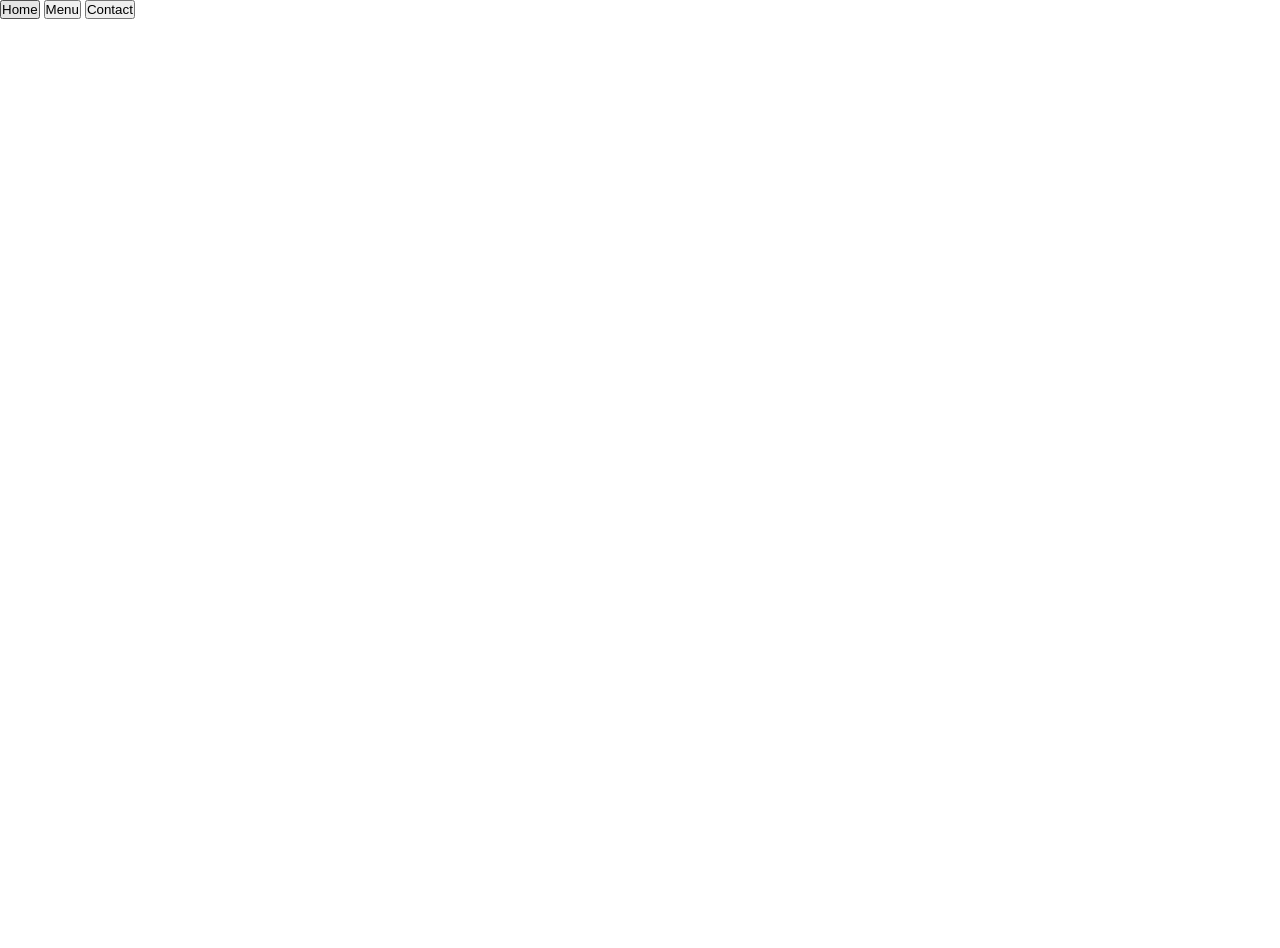
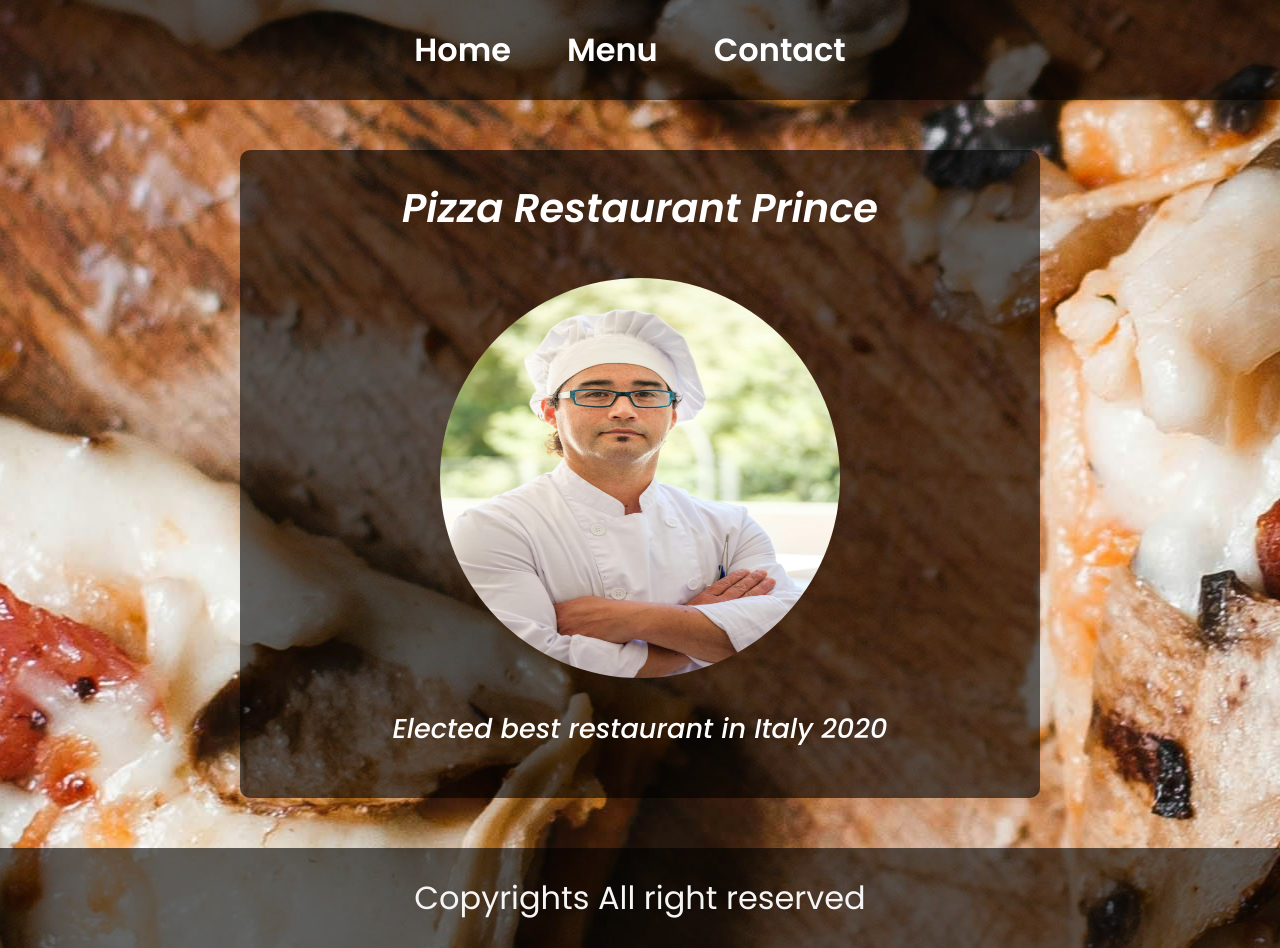
Before and after one commit to Montijunior/Restaurant-Pizza, a website built with webpack: page src/index.html in a window 1280 px wide. Both pictures are taken after a click on the button "Home". Before the commit the page ends 800 px from the top, so only its background shows below. Built offline with nearby package versions, Linux system fonts and the light colour scheme.

Commit message:
Home page created

```diff
--- a/src/index.html
+++ b/src/index.html
@@ -4,6 +4,9 @@
     <meta charset="UTF-8">
     <meta name="viewport" content="width=device-width, initial-scale=1.0">
     <title>Pizza Restaurant</title>
+    <link rel="preconnect" href="https://fonts.googleapis.com">
+    <link rel="preconnect" href="https://fonts.gstatic.com" crossorigin>
+    <link href="https://fonts.googleapis.com/css2?family=Poppins:ital,wght@0,400;0,500;0,600;0,700;0,900;1,500;1,600;1,900&display=swap" rel="stylesheet">
     <link rel="stylesheet" href="styles/main.css">
 </head>
 <body>
@@ -18,5 +21,8 @@
     <!-- page content -->
     <div id="content"></div>
 
+    <!-- footer -->
+    <footer>Copyrights All right reserved</footer>
+
 </body>
 </html>
--- a/src/index.js
+++ b/src/index.js
@@ -1,2 +1,6 @@
 import "./styles/main.css"
+import loadHomePage from "./scripts/home";
+
+const homeButton = document.querySelector(".home");
+homeButton.addEventListener("click", loadHomePage);
 console.log("webpack environment ready");
--- a/src/scripts/home.js
+++ b/src/scripts/home.js
@@ -0,0 +1,29 @@
+import '../styles/home.css';
+import heroImage from '../assets/chief.jpg'
+
+const contentPage = document.querySelector("#content");
+// load home page
+export default function loadHomePage(){
+    //do not overwrite once click
+    contentPage.innerHTML = "";
+
+    // restaurant title
+    const title = document.createElement("h1");
+    title.classList.add("title")
+    title.textContent ="Pizza Restaurant Prince";
+
+    // hero image
+    const chiefImage = new Image();
+    chiefImage.classList.add("heroImage")
+    chiefImage.src = heroImage;
+
+    //visit our an order now
+    const para = document.createElement("p");
+    para.classList.add("para")
+    para.textContent = "Elected best restaurant in Italy 2020 ";
+
+    // append to contentPage
+    contentPage.appendChild(title);
+    contentPage.appendChild(chiefImage);
+    contentPage.appendChild(para);
+}
--- /dev/null
+++ b/src/styles/home.css
@@ -0,0 +1,35 @@
+#content {
+    display: flex;
+    flex-direction: column;
+    align-items: center;
+    justify-content: center;
+    border-radius: 10px;
+
+
+}
+h1.title {
+    text-align: center;
+    font-size: 2.5rem;
+    color: white;
+    margin-top: -20px;
+    margin-bottom: 20px;
+    font-family: "Poppins", sans-serif;
+    font-style: italic;
+    font-weight: 600;
+}
+.heroImage {
+    width: 400px;
+    height: 400px;
+    border-radius: 50%;
+    margin-top: 20px;
+}
+
+.para {
+    margin-top: 30px;
+    color: white;
+    text-align: center;
+    font-size: 1.7rem;
+    font-family: "Poppins", sans-serif;
+    font-style: italic;
+
+}
--- a/src/styles/main.css
+++ b/src/styles/main.css
@@ -3,3 +3,52 @@
     padding: 0;
     box-sizing: border-box;
 }
+
+body {
+    height: 100vh;
+    background-image: url("../assets/pexels-bananamade-2762942.jpg");
+    background-position: center ;
+}
+
+.header {
+    height: 100px;
+    display: flex;
+    align-items: center;
+    justify-content: center;
+    background-color: rgba(0, 0, 0, 0.6);
+}
+button {
+    margin-right: 20px;
+    font-size: 2rem;
+    padding: 8px 16px;
+    cursor: pointer;
+    color: white;
+    font-weight: 600;
+    background-color: inherit;
+    border: none;
+    font-family: "Poppins", sans-serif;
+}
+button:hover {
+    border-bottom: 3px solid gray;
+    transform: translateY(-4px);
+}
+
+#content {
+    max-width: 800px;
+    margin: 50px auto;
+    background-color: rgba(0, 0, 0, 0.6);
+    padding: 3rem;
+}
+
+footer {
+    display: flex;
+    align-items: center;
+    justify-content: center;
+    width: 100%;
+    height: 100px;
+    text-align: center;
+    font-family: 'Poppins', sans-serif;
+    font-size: 2rem;
+    color: whitesmoke;
+    background-color: rgba(0, 0, 0, 0.6);
+}
```
Also changed, not shown: src/assets/chief.jpg (renamed from src/assets/pexels-miquel-ferran-gomez-figueroa-2172703-3814446.jpg).
